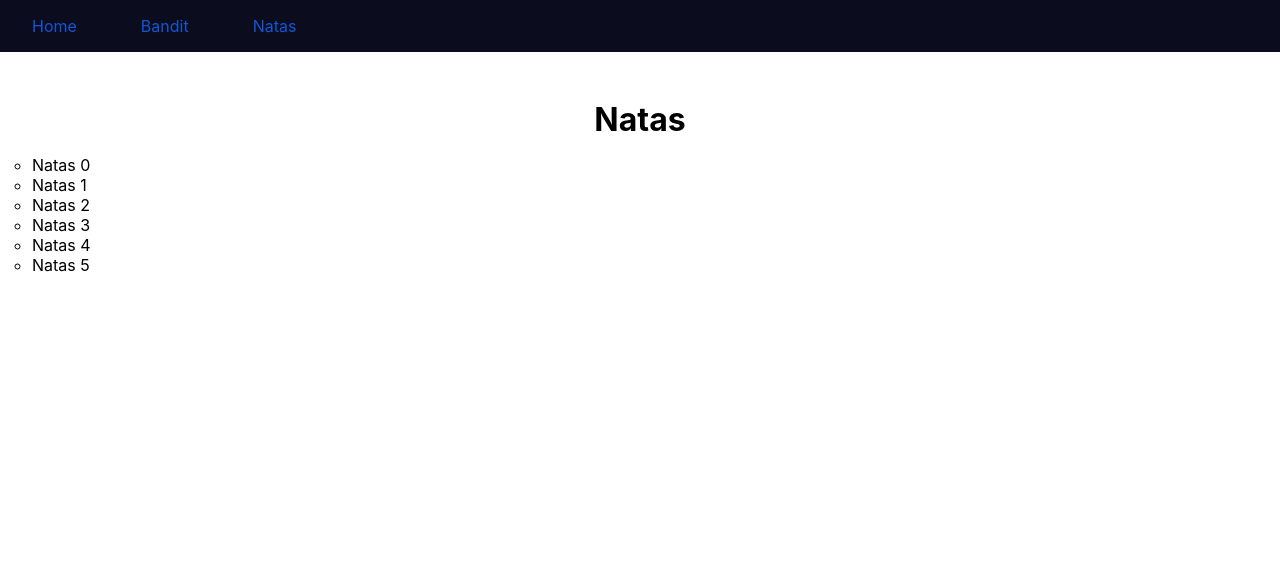
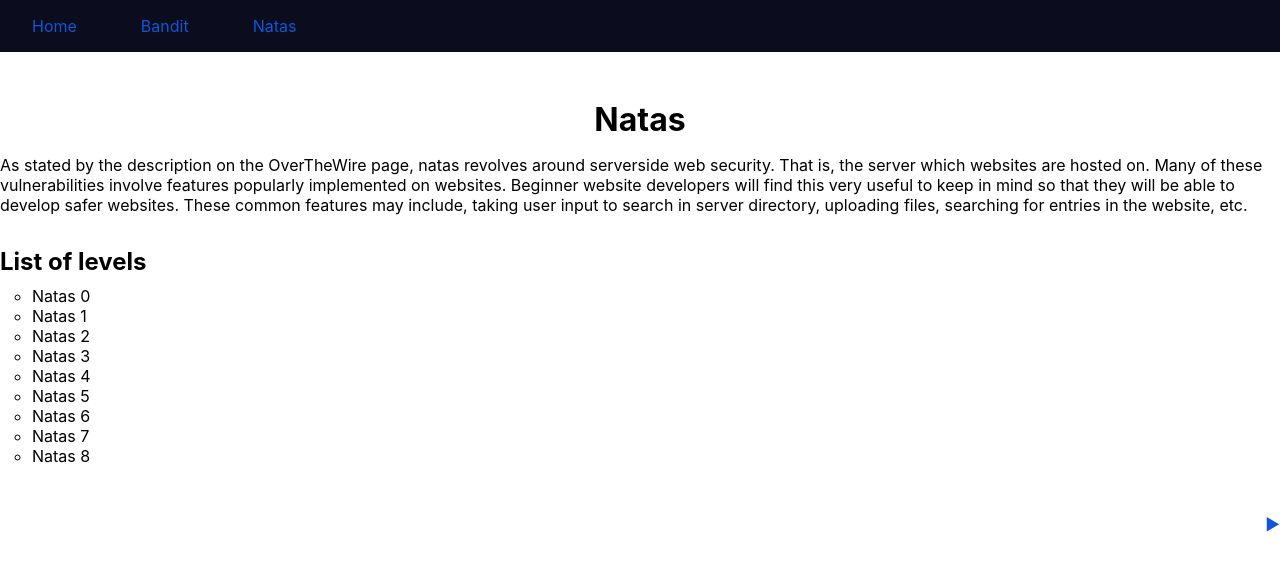
Before and after one commit to ryannath/over-the-wire, a Next.js app: page /natas in a window 1280 px wide. Shown: the top 570 px of the page. Built offline with nearby package versions, Linux system fonts and the light colour scheme.

Commit message:
Added description to what natas teaches and change IndexList to NatasIndexList

```diff
--- a/pages/natas/index.tsx
+++ b/pages/natas/index.tsx
@@ -1,7 +1,7 @@
 import Head from "next/head"
-import Link from "next/link"
-import IndexList from "../../components/elements/IndexList/IndexList";
+import NatasIndexList from "../../components/elements/IndexList/NatasIndexList";
 import MainTitle from "../../components/elements/MainTitle/MainTitle";
+import PageNav from "../../components/elements/PageNav/PageNav";
 
 const natas = () => {
   return (
@@ -9,10 +9,21 @@
       <Head>
         <title>Natas</title>
       </Head>
-      <MainTitle>
-        Natas
-      </MainTitle>
-      <IndexList path='/natas/' text='natas' range={6}/>
+      <MainTitle>Natas</MainTitle>
+      <p>
+        As stated by the description on the OverTheWire page,
+        natas revolves around serverside web security. That is,
+        the server which websites are hosted on. Many of these vulnerabilities
+        involve features popularly implemented on websites. Beginner
+        website developers will find this very useful to keep in mind
+        so that they will be able to develop safer websites. These
+        common features may include, taking user input to search in
+        server directory, uploading files, searching for entries
+        in the website, etc.
+      </p>
+      <h2>List of levels</h2>
+      <NatasIndexList />
+      <PageNav link1='' link2='natas/natas0'/>
     </>
 
   )
```
